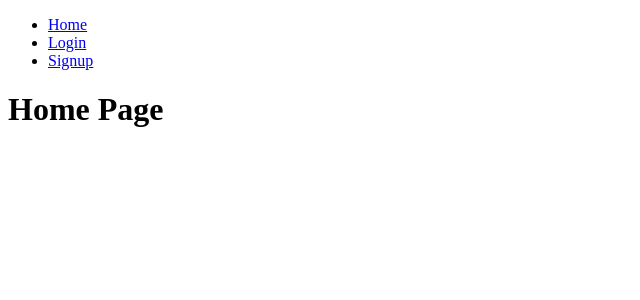
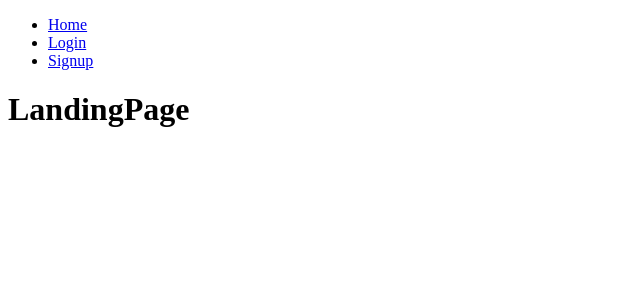
Before and after one commit to Byte-the-Budget/byte_the_budget, a React (Create React App) app in the folder client/: page / in a window 1280 px wide. Shown: the top 300 px of the page, without its empty margins (0-640 px from the left). Built offline with nearby package versions, Linux system fonts and the light colour scheme.

Commit message:
combined app and main

```diff
--- a/client/src/components/App.js
+++ b/client/src/components/App.js
@@ -1,27 +1,28 @@
-import React, { useEffect, useState } from "react";
-import { BrowserRouter as Router, Switch, Route } from "react-router-dom";
+import React from "react";
+import { BrowserRouter as Router, Routes, Route } from "react-router-dom";
 import { AuthProvider } from "./AuthContext";
 import Nav from "./Nav";
+import Dashboard from "./Dashboard"; // Make sure to import Dashboard
+import Overview from "./Overview"; // Import Overview
+import Plan from "./Plan"; // Import Plan
+import NotFoundPage from "./NotFoundPage"; // Import NotFoundPage
 
 function App() {
   return (
     <Router>
       <AuthProvider>
         <Nav />
-        <Switch>
-          <Route path="/" exact>
-            <h1>Home Page</h1>
+        <Routes> {/* Use Routes instead of Switch */}
+          <Route path="/" element={<h1>LandingPage</h1>} /> {/* Corrected Route for LandingPage */}
+          <Route path="/dashboard" element={<Dashboard />}> {/* Dashboard Route */}
+            <Route index element={<Overview />} /> {/* Nested Route for Overview */}
+            <Route path="plan" element={<Plan />} /> {/* Nested Route for Plan */}
+            <Route path="transactions" element={<h1>Transactions</h1>} /> {/* Transactions Route */}
           </Route>
-          <Route path="/login">
-            <h1>Login</h1>
-            {/* Placeholder for our login component */}
-          </Route>
-          <Route path="/signup">
-            <h1>Signup</h1>
-            {/* Placeholder for our signup component */}
-          </Route>
-          {/* Define other routes here */}
-        </Switch>
+          <Route path="/login" element={<h1>Login</h1>} /> {/* Corrected Route for Login */}
+          <Route path="/signup" element={<h1>Signup</h1>} /> {/* Corrected Route for Signup */}
+          <Route path="*" element={<NotFoundPage />} /> {/* Corrected Route for NotFoundPage */}
+        </Routes>
       </AuthProvider>
     </Router>
   );
```
